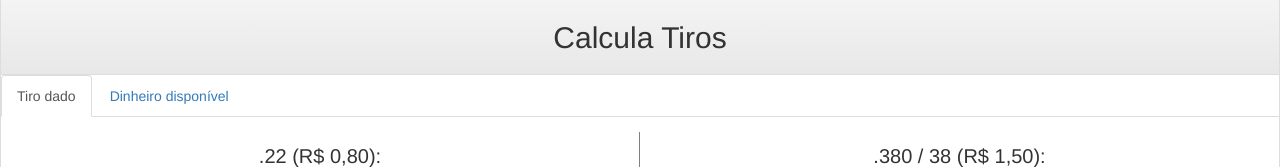
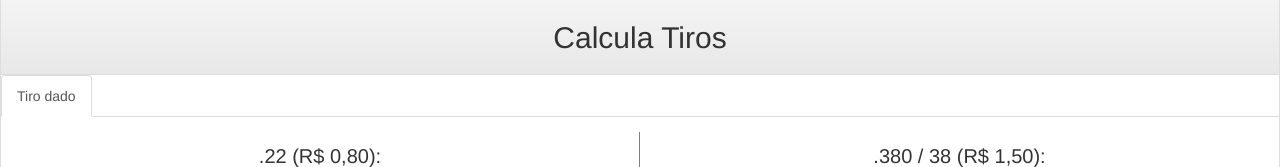
Before and after one commit to MauricioMichels/mauriciomichels.github.io, a plain HTML site: page index.html in a window 1280 px wide. Shown: the top 167 px of the page. Drawn offline with nearby package versions, Linux system fonts and the light colour scheme.

Commit message:
desabilitado dinheiro

```diff
--- a/index.html
+++ b/index.html
@@ -22,7 +22,7 @@
 					<!-- Nav tabs -->
 					<ul class="nav nav-tabs" role="tablist">
 						<li role="presentation" class="active"><a href="#porTiro" aria-controls="porTiro" role="tab" data-toggle="tab">Tiro dado</a></li>
-						<li role="presentation"><a href="#dinheiro" aria-controls="dinheiro" role="tab" data-toggle="tab">Dinheiro disponível</a></li>
+						<!-- <li role="presentation"><a href="#dinheiro" aria-controls="dinheiro" role="tab" data-toggle="tab">Dinheiro disponível</a></li> -->
 					</ul>
 
 					<!-- Tab panes -->
```
